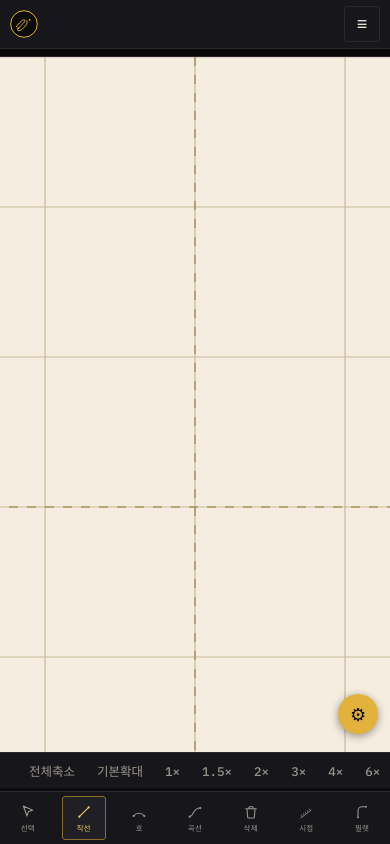
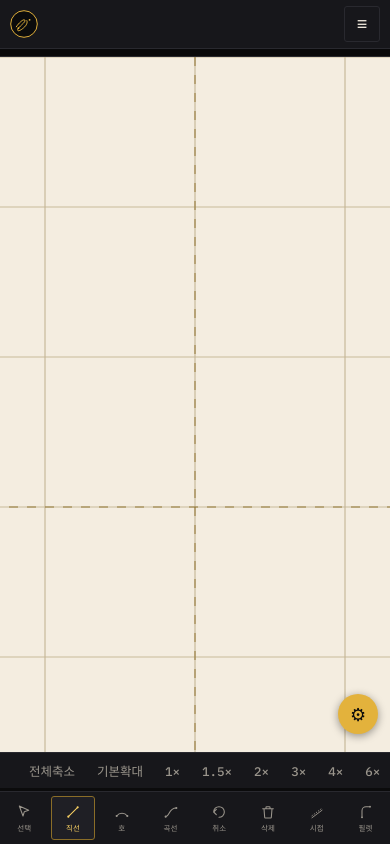
Before and after one commit to leaf-nam/battern, a React (Vite) app: page / in a window 390 px wide. Built offline with nearby package versions, Linux system fonts and the light colour scheme.

Commit message:
feat: 모바일/태블릿용 뒤로가기(취소) 버튼 추가

```diff
--- a/src/App.jsx
+++ b/src/App.jsx
@@ -962,6 +962,16 @@ export default function App() {
 
           <button
             className="tool-btn"
+            onClick={undo}
+            disabled={historyRef.current.length === 0}
+            title="되돌리기 (Ctrl+Z)"
+          >
+            {ICONS.undo}
+            취소
+          </button>
+
+          <button
+            className="tool-btn"
             onClick={deleteSelectedShapes}
             disabled={!selectedId && selectedIds.length === 0}
             title="선택한 요소 삭제 (Delete)"
--- a/src/icons.jsx
+++ b/src/icons.jsx
@@ -42,6 +42,11 @@ export const ICONS = {
       <path d="M4 19C10 19 8 6 20 6" strokeWidth="1.6" strokeLinecap="round" />
     </svg>
   ),
+  undo: (
+    <svg viewBox="0 0 24 24" fill="none" strokeLinecap="round" strokeLinejoin="round">
+      <path d="M4 12a8 8 0 1 1 8 8M4 12l4-4m-4 4 4 4" strokeWidth="1.6" />
+    </svg>
+  ),
   trash: (
     <svg viewBox="0 0 24 24" fill="none">
       <path d="M4 7h16M9 7V5a1 1 0 011-1h4a1 1 0 011 1v2m-9 0l1 13a1 1 0 001 1h8a1 1 0 001-1l1-13" strokeWidth="1.6" strokeLinecap="round" strokeLinejoin="round" />
```
